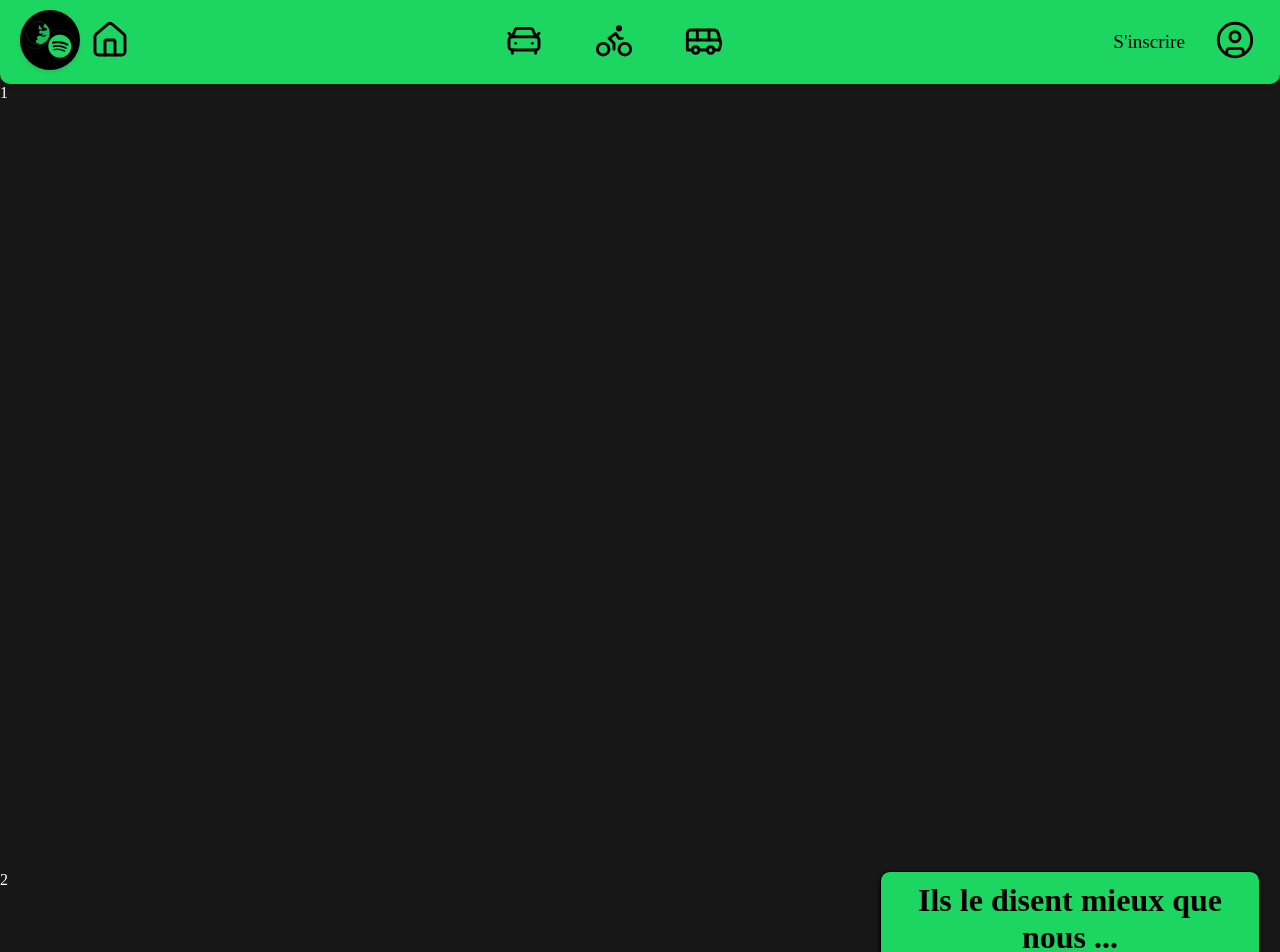
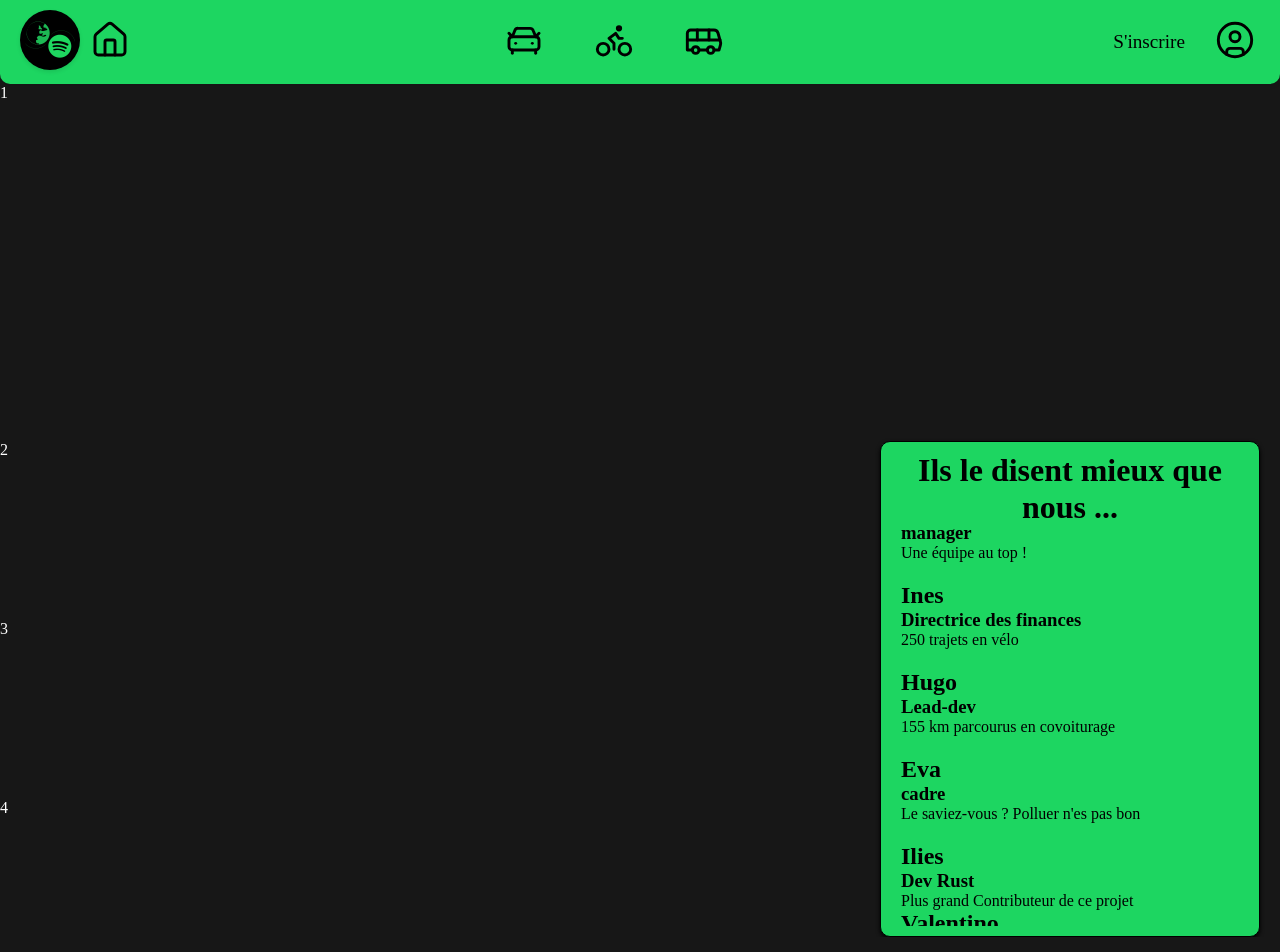
Before and after one commit to Montsy744/SaeSpotifyWebReact, a React (Vite) app: page /accueil in a window 1280 px wide. Shown: the top 952 px of the page. Built offline with nearby package versions, Linux system fonts and the light colour scheme.

Commit message:
fix hauteur div5

```diff
--- a/src/css/Accueil.css
+++ b/src/css/Accueil.css
@@ -44,6 +44,7 @@ body {
     background-color: #1dd661;
     margin-right: 20px;
     color: black;
+
 }
 
 .div5 h1 {
@@ -53,7 +54,7 @@ body {
 .carousel {
     margin: 0 auto;
     padding: 20px 0;
-    height: 40%;
+    height: 400px;
     overflow: hidden;
     display: flex;
     flex-direction: column;
```
